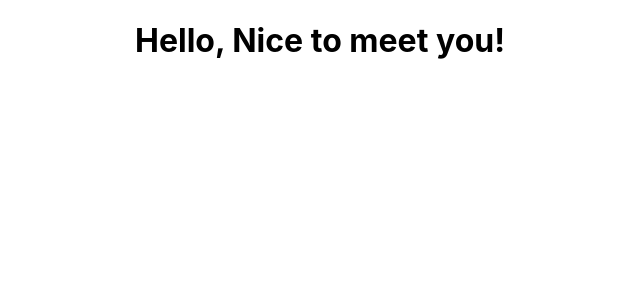
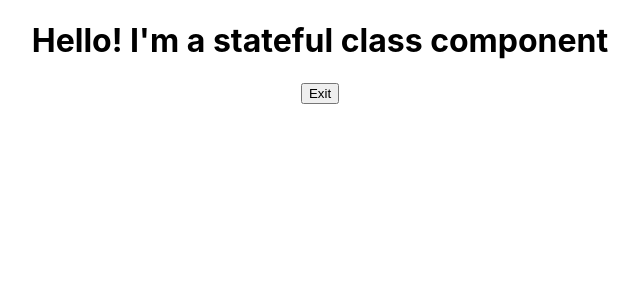
Before and after one commit to jax-parker/react2, a React (Create React App) app in the folder my-app/: page / in a window 1280 px wide. Shown: the top 300 px of the page, without its empty margins (320-960 px from the left). Built offline with nearby package versions, Linux system fonts and the light colour scheme.

Commit message:
add stateful greeting

```diff
--- a/my-app/src/App.js
+++ b/my-app/src/App.js
@@ -1,11 +1,11 @@
 import logo from './logo.svg';
 import './App.css';
-import FunctionalGreetingWithProps from './components/FunctionalGreetingWithProps';
+import StatefulGreeting from './components/StatefulGreeting';
 
 function App() {
   return (
     <div className="App">
-      <FunctionalGreetingWithProps greeting="Nice to meet you!" name="Mike" age = "32"/>
+      <StatefulGreeting greeting="I'm a stateful class component"/>
     </div>
   );
 }
--- a/my-app/src/components/FunctionalGreetingWithProps.js
+++ /dev/null
@@ -1,10 +0,0 @@
-import React from "react";
-
-// function FunctionalGreeting() {
-//     return <h1>Hello</h1>
-// }
-const FunctionalGreeting = (props) => {
-    console.log(props);
-    return <h1>Hello, {props.greeting}</h1>;
-}
-export default FunctionalGreeting;
--- /dev/null
+++ b/my-app/src/components/StatefulGreeting.js
@@ -0,0 +1,24 @@
+import React from 'react';
+
+class StatefulGreeting extends React.Component{
+
+    constructor(props) {
+
+        super(props);
+        this.state= {
+            introduction: "Hello!",
+            buttonText:"Exit",
+
+        };
+    }
+    render() {
+        return (
+            <div>
+                <h1>{this.state.introduction} {this.props.greeting}</h1>
+                <button>{this.state.buttonText}</button>
+            </div>
+        )
+    }
+}
+
+export default StatefulGreeting;
```
Also changed, not shown: my-app/src/components/FunctionalGreeting.js (deleted, +0 -7 lines).
